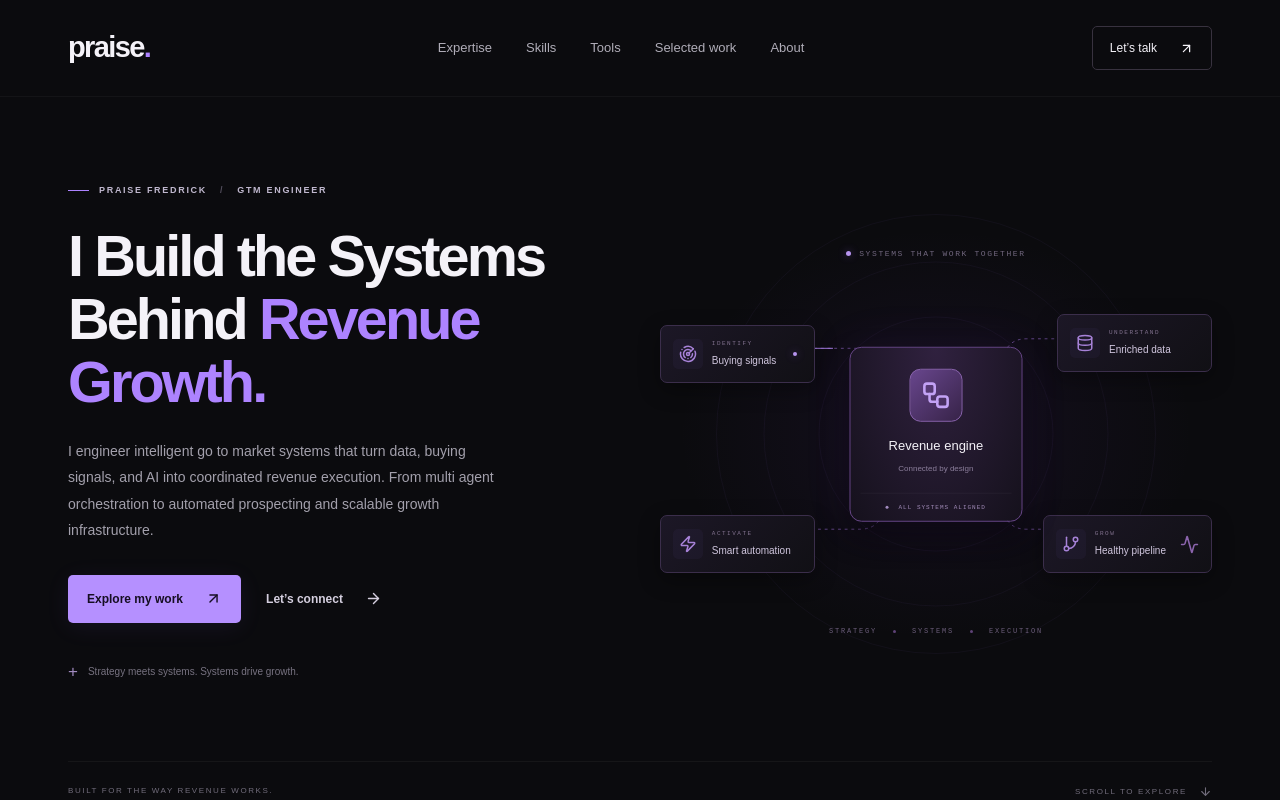
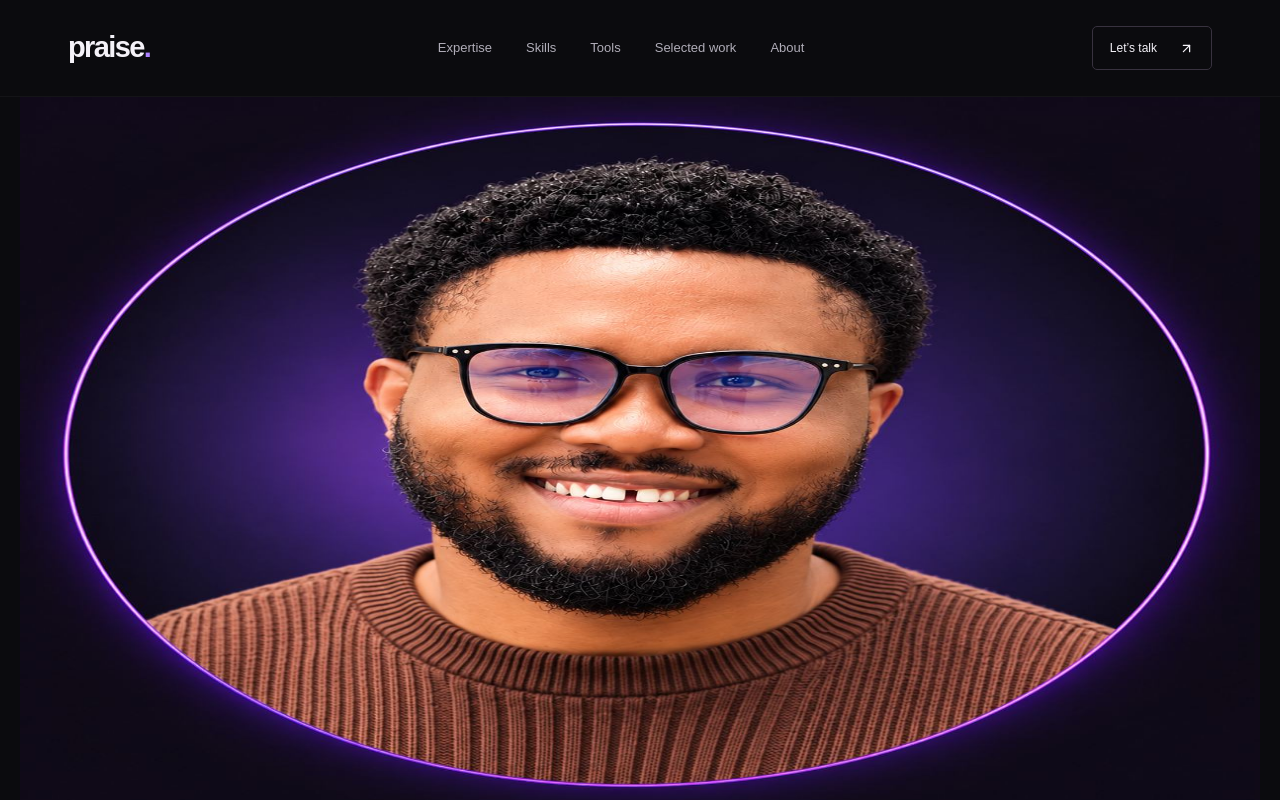
Before and after one commit to praisefredrick5-bit/praise-gtm-portfolio, a Next.js app: page / in a window 1280 px wide. Shown: the top 800 px of the page. Built offline with nearby package versions, Linux system fonts and the light colour scheme.

Commit message:
Display circular portfolio portrait in homepage hero

```diff
--- a/app/page.tsx
+++ b/app/page.tsx
@@ -101,7 +101,19 @@ export default function Home() {
               Systems drive growth.
             </div>
           </div>
-          <SystemVisual />
+          <div className="hero-portrait-area">
+            <div className="hero-portrait-ring">
+              <Image
+                src="/logos/portfolio-avatar.jpg"
+                alt="Praise Fredrick, GTM Engineer"
+                fill
+                sizes="(max-width: 520px) 280px, (max-width: 760px) 350px, 430px"
+                priority
+                className="hero-portrait-image"
+              />
+            </div>
+            <span className="hero-portrait-caption">PRAISE FREDRICK · GTM ENGINEER</span>
+          </div>
           <div className="hero-bottom">
             <span>BUILT FOR THE WAY REVENUE WORKS.</span>
             <a href="#expertise">
```
